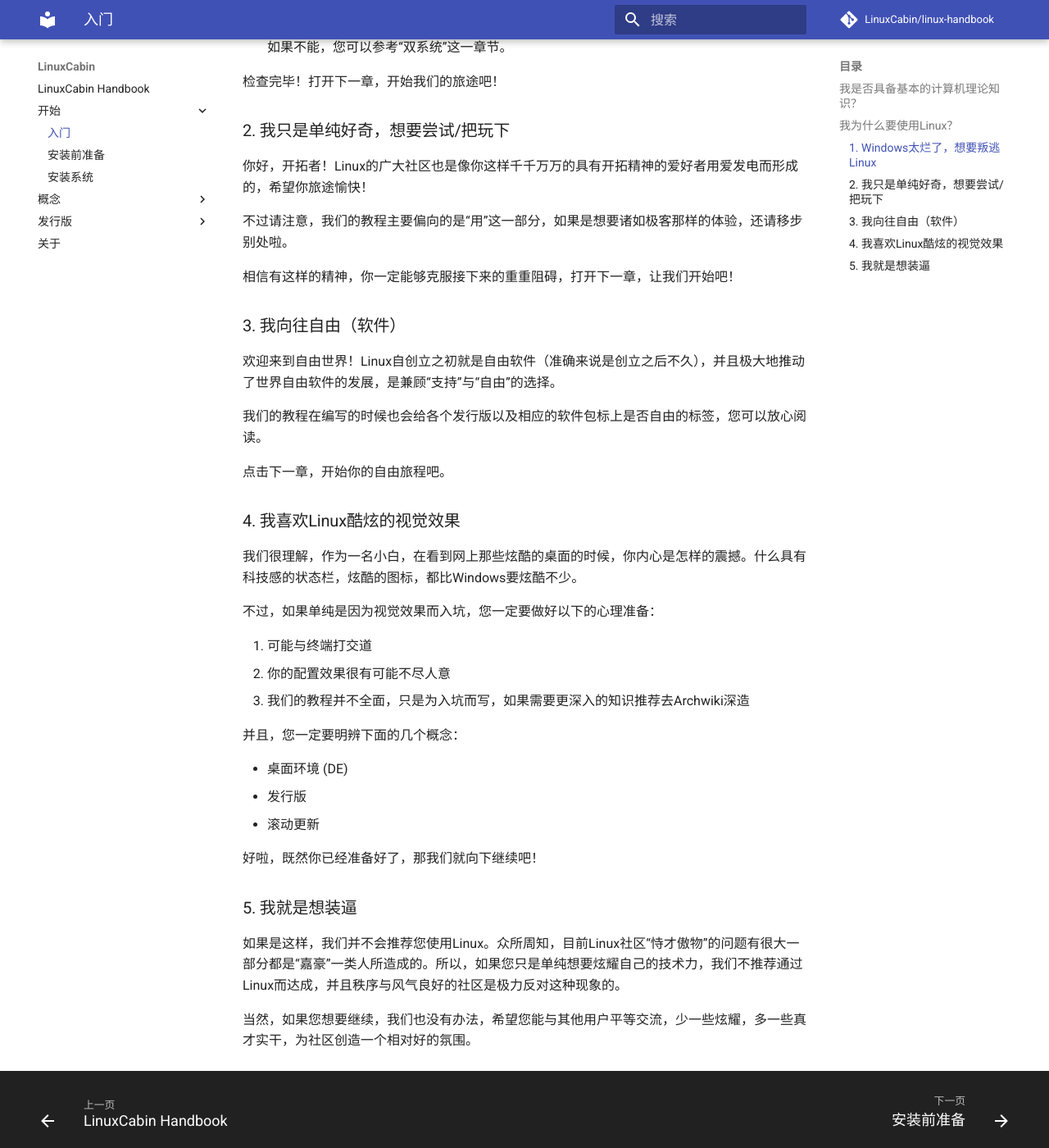
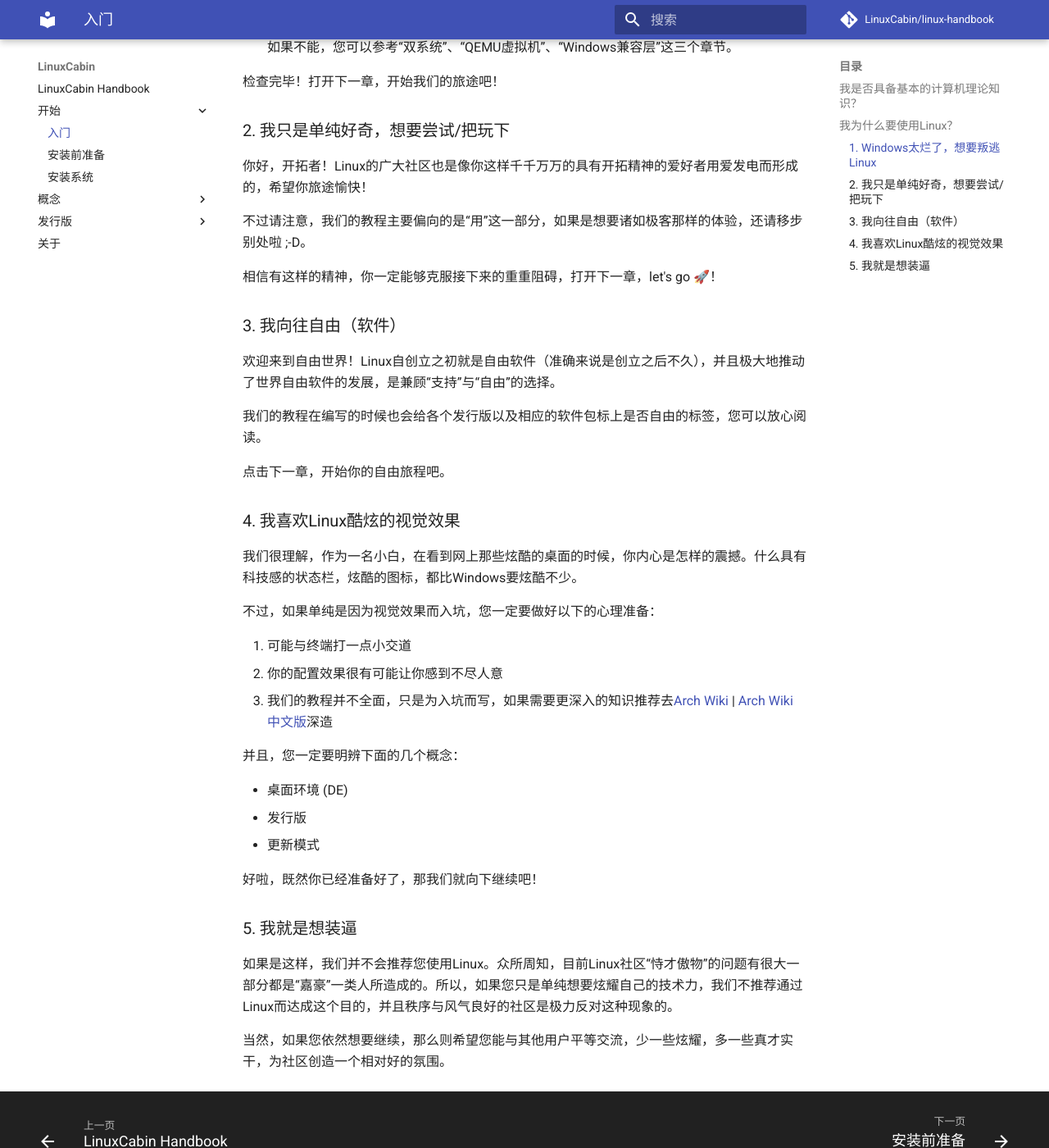
Before and after one commit to LinuxCabin/linux-handbook, an MkDocs documentation site: the page built from docs/getting-started/purpose.md, in a window 1280 px wide and 1400 px high, scrolled down 941 px. Shown: the whole window at 82% size. Built offline with MkDocs 1.6.1 and Material for MkDocs 9.7.7, drawn with Linux system fonts in a browser that asks for light colours; comment, search, counter and statistics services are not loaded; some of the changed text lies outside the part shown.

Commit message:
优化文章内容

```diff
--- a/docs/getting-started/purpose.md
+++ b/docs/getting-started/purpose.md
@@ -4,12 +4,12 @@
 
 ## 我是否具备基本的计算机理论知识？
 
-此处的“知识”主要是指诸如分区，引导以及操作系统相关知识等等基本概念，不需要像高中课程那样深入了解。
+此处的“知识”主要是指诸如分区，引导以及操作系统相关知识等等基本的操作系统运维概念，不需要深入了解。
 
-如果你在实践的过程中发现了太了解的名词，可以看一看我们编写的“概念”部分来补课。
+如果你在实践的过程中发现了不太了解的名词，可以看一看我们编写的“概念”部分来补课。
 
 !!! warning "警告"
-      我们不推荐小白跳过理解直接无脑干，**否则可能导致您所使用设备的操作系统产生不稳定性或发生严重损坏！！！造成的损失不由LinuxCabin以及文档贡献者承担！！！**
+      我们不推荐小白跳过理解直接安装，**否则可能导致您所使用设备的操作系统产生不稳定性或发生严重损坏！！！造成的损失不由LinuxCabin非营利组织以及文档贡献者承担！！！**
 
 
 ## 我为什么要使用Linux？
@@ -27,7 +27,7 @@
 2. 我能否忍受可能会带来的不便与学习成本？
    这包括可能会和终端打一部分交道，以及可能存在的不稳定性风险。
 3. 我能否完全脱离Windows？
-   如果不能，您可以参考“双系统”这一章节。
+   如果不能，您可以参考“双系统”、“QEMU虚拟机”、“Windows兼容层”这三个章节。
 
 检查完毕！打开下一章，开始我们的旅途吧！
 
@@ -35,9 +35,9 @@
 
 你好，开拓者！Linux的广大社区也是像你这样千千万万的具有开拓精神的爱好者用爱发电而形成的，希望你旅途愉快！
 
-不过请注意，我们的教程主要偏向的是“用”这一部分，如果是想要诸如极客那样的体验，还请移步别处啦。
+不过请注意，我们的教程主要偏向的是“用”这一部分，如果是想要诸如极客那样的体验，还请移步别处啦 ;-D。
 
-相信有这样的精神，你一定能够克服接下来的重重阻碍，打开下一章，让我们开始吧！
+相信有这样的精神，你一定能够克服接下来的重重阻碍，打开下一章，let's go 🚀！
 
 ### 3. 我向往自由（软件）
 
@@ -53,20 +53,20 @@
 
 不过，如果单纯是因为视觉效果而入坑，您一定要做好以下的心理准备：
 
-1. 可能与终端打交道
-2. 你的配置效果很有可能不尽人意
-3. 我们的教程并不全面，只是为入坑而写，如果需要更深入的知识推荐去Archwiki深造
+1. 可能与终端打一点小交道
+2. 你的配置效果很有可能让你感到不尽人意
+3. 我们的教程并不全面，只是为入坑而写，如果需要更深入的知识推荐去[Arch Wiki](https://wiki.archlinux.org/title/Main_page) | [Arch Wiki 中文版](https://wiki.archlinuxcn.org/wiki/%E9%A6%96%E9%A1%B5)深造
 
 并且，您一定要明辨下面的几个概念：
 
  - 桌面环境 (DE)
  - 发行版
- - 滚动更新
+ - 更新模式
 
 好啦，既然你已经准备好了，那我们就向下继续吧！
 
 ### 5. 我就是想装逼
 
-如果是这样，我们并不会推荐您使用Linux。众所周知，目前Linux社区“恃才傲物”的问题有很大一部分都是“嘉豪”一类人所造成的。所以，如果您只是单纯想要炫耀自己的技术力，我们不推荐通过Linux而达成，并且秩序与风气良好的社区是极力反对这种现象的。
+如果是这样，我们并不会推荐您使用Linux。众所周知，目前Linux社区“恃才傲物”的问题有很大一部分都是“嘉豪”一类人所造成的。所以，如果您只是单纯想要炫耀自己的技术力，我们不推荐通过Linux而达成这个目的，并且秩序与风气良好的社区是极力反对这种现象的。
 
-当然，如果您想要继续，我们也没有办法，希望您能与其他用户平等交流，少一些炫耀，多一些真才实干，为社区创造一个相对好的氛围。
+当然，如果您依然想要继续，那么则希望您能与其他用户平等交流，少一些炫耀，多一些真才实干，为社区创造一个相对好的氛围。
```
Also changed, not shown: CONTRIBUTE.md (+1 -2 lines), docs/about.md (+2 -2 lines), docs/getting-started/before-installing.md (+11 -11 lines), docs/getting-started/install.md (+7 -1 lines), docs/index.md (+1 -1 lines).
